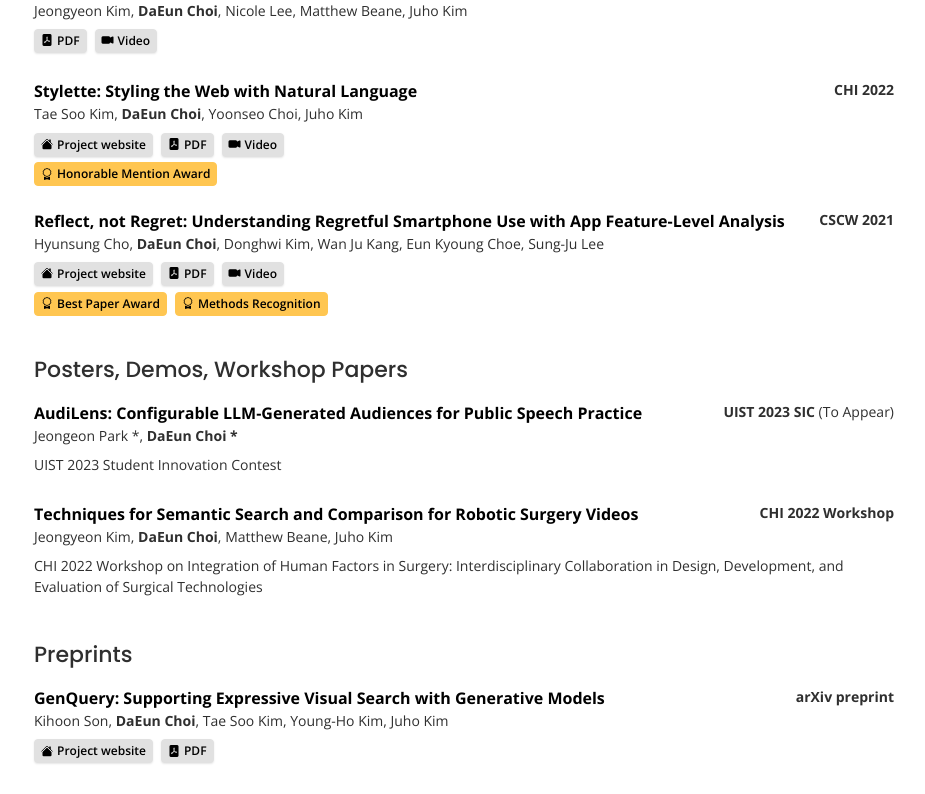
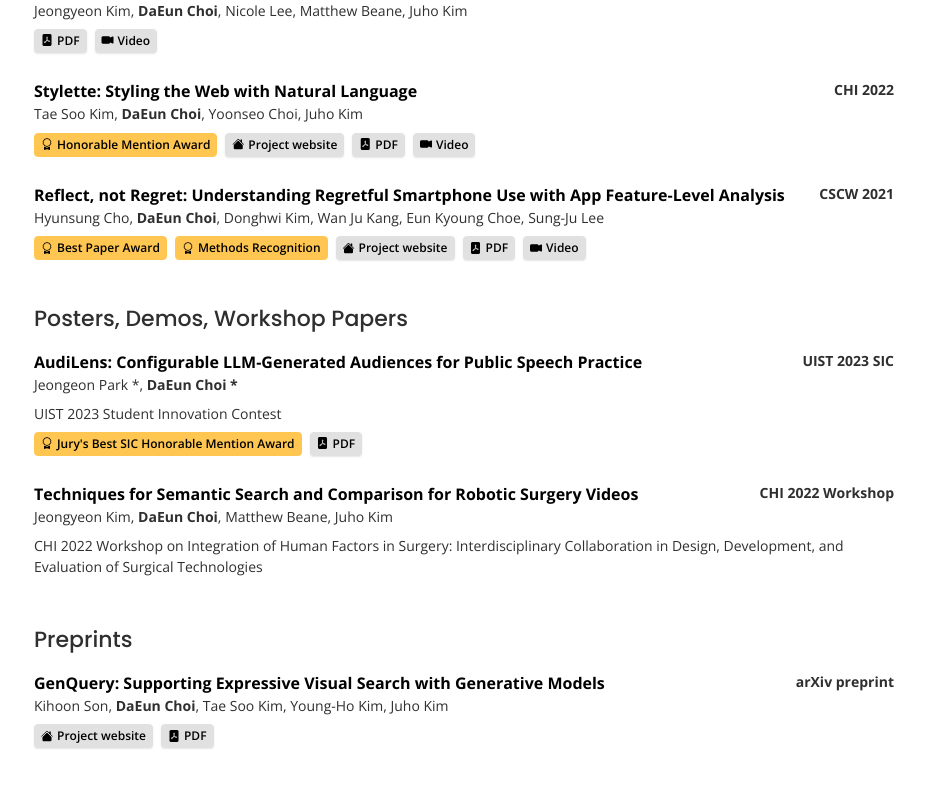
Before and after one commit to CheddarChoi/cheddarchoi.github.io, a React (Create React App) app: page / in a window 1280 px wide. Shown: the part 618-1412 px from the top of the page, without its empty margins (176-1101 px from the left). Built offline with nearby package versions, Linux system fonts and the light colour scheme; some icons are missing.

Commit message:
Add AudiLens information

```diff
--- a/src/components/publicationEntry.js
+++ b/src/components/publicationEntry.js
@@ -51,7 +51,10 @@
         ))}
       </div>
       <div className="pub-detail my-1">
-        {publication.workshop && <>{publication.workshop}</>}
+        {publication.workshop && <div className="mb-2">{publication.workshop}</div>}
+        {publication.award?.split(",").map((award) => (
+          <PublicationButton href={null} icon="bi bi-award" text={award} award={true} />
+        ))}
         {publication.website && (
           <PublicationButton
             href={publication.website}
@@ -66,12 +69,6 @@
           <PublicationButton href={publication.video} icon="bi bi-camera-video-fill" text="Video" />
         )}
       </div>
-      <div className="pub-award">
-        {publication.award?.split(",").map((award) => (
-          <PublicationButton href={null} icon="bi bi-award" text={award} award={true} />
-          // <Badge className="pub-award">{award}</Badge>
-        ))}
-      </div>
     </div>
   );
 }
--- a/src/data/posters.json
+++ b/src/data/posters.json
@@ -1,15 +1,17 @@
 [
   {
     "title": "AudiLens: Configurable LLM-Generated Audiences for Public Speech Practice",
-    "url": "",
+    "url": "https://dl.acm.org/doi/abs/10.1145/3586182.3625114",
     "conference": "UIST 2023 SIC",
     "workshop": "UIST 2023 Student Innovation Contest",
     "authors": [
       { "name": "Jeongeon Park *", "url": "https://jeongeonpark.com/" },
       { "name": "DaEun Choi *" }
     ],
-    "toappear": true,
-    "img": "/assets/img/stylette.png"
+    "toappear": false,
+    "img": "/assets/img/stylette.png",
+    "pdf": "/audilens.pdf",
+    "award": "Jury's Best SIC Honorable Mention Award"
   },
   {
     "title": "Techniques for Semantic Search and Comparison for Robotic Surgery Videos",
```
Also changed, not shown: 2 other files (tests, documents, lock files or other folders).
